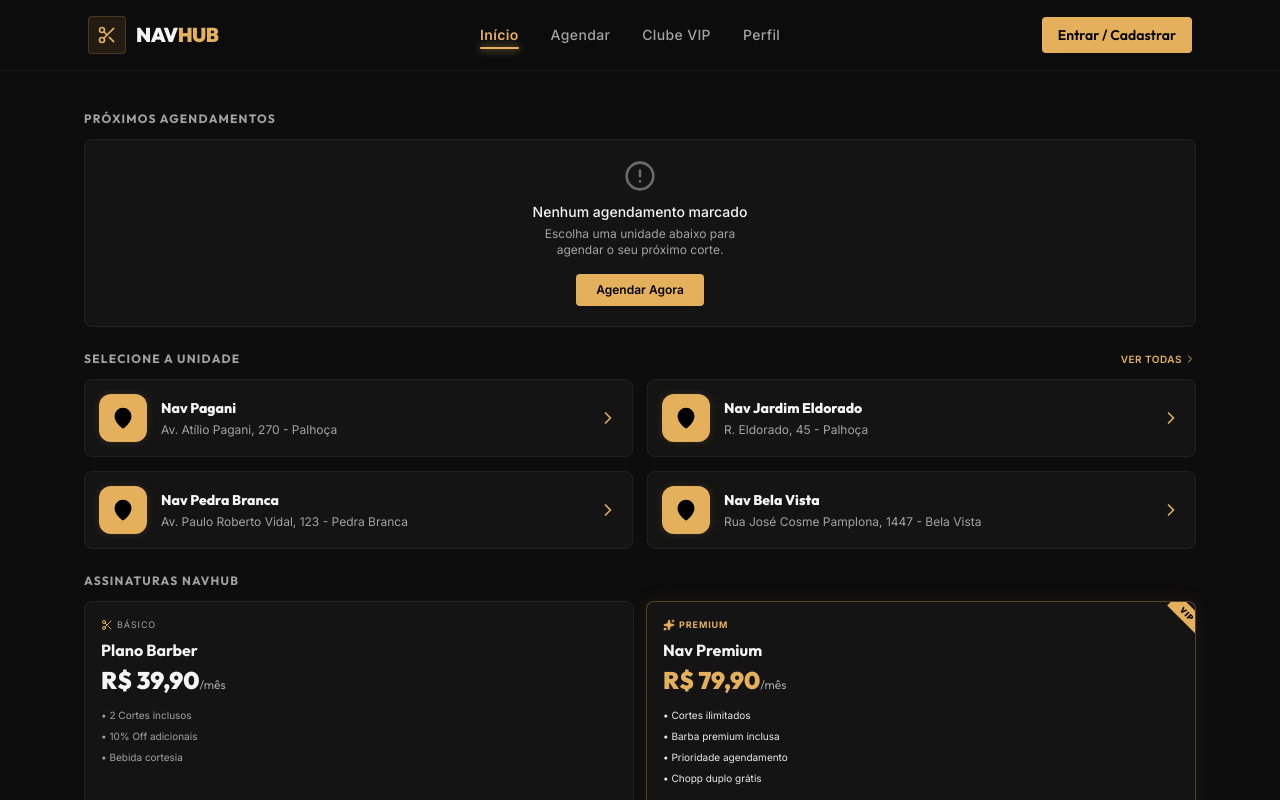
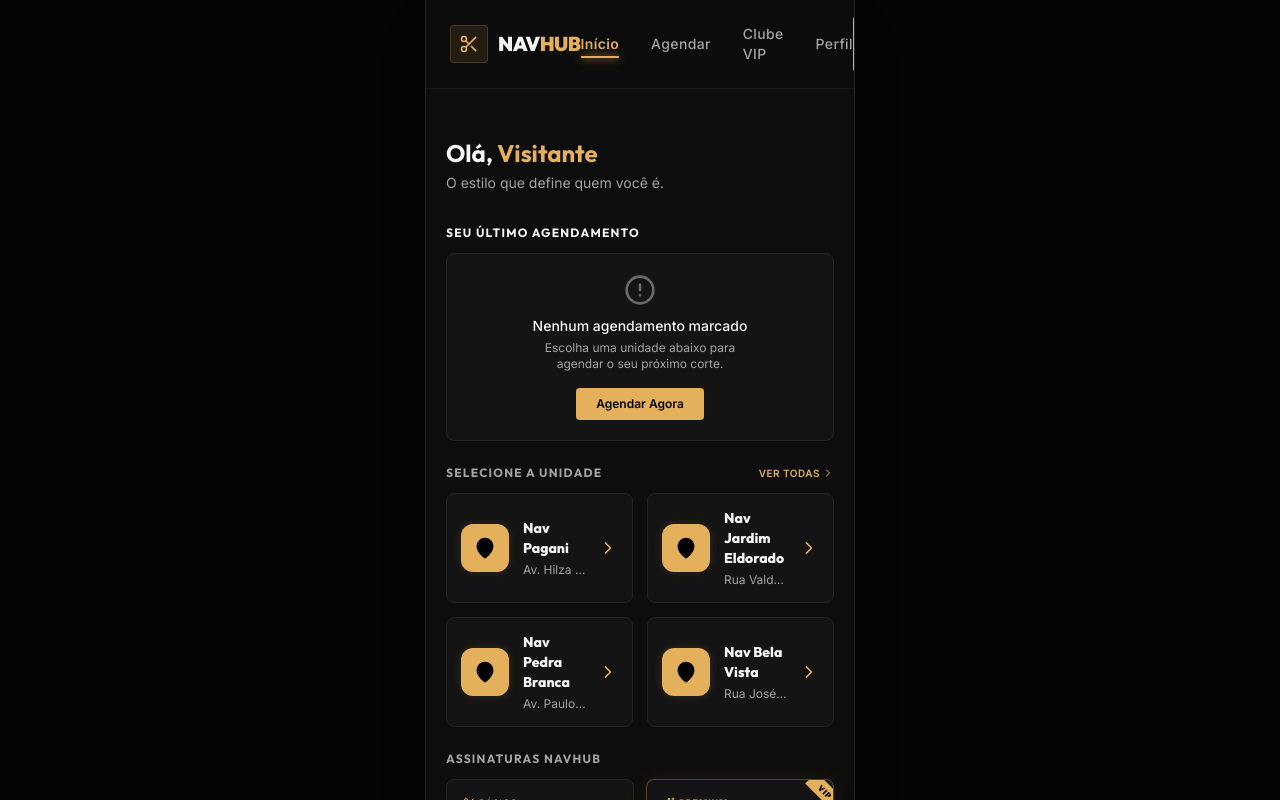
Before and after one commit to jefheee/navhub, a Next.js app: page / in a window 1280 px wide. Shown: the top 800 px of the page. Built offline with nearby package versions, Linux system fonts and the light colour scheme.

Commit message:
feat: implement home dashboard and scheduling context initialization

```diff
--- a/src/app/agendamento/profissional-data/page.tsx
+++ b/src/app/agendamento/profissional-data/page.tsx
@@ -162,7 +162,7 @@
   if (!selectedUnit || !selectedService) return null;
 
   return (
-    <div className="py-2 pb-8 flex flex-col gap-6">
+    <div className="py-2 pb-32 flex flex-col gap-6">
 
       {/* Active Appointments Banner */}
       {activeAppointments.length > 0 && (
@@ -328,15 +328,15 @@
 
       </div>
 
-      {/* Call to Action Bar */}
-      <div className="mt-8 mb-4 w-full p-4 bg-nav-card border border-nav-border/50 rounded-xl shadow-[0_0_20px_rgba(229,176,92,0.05)]">
+      {/* Floating Call to Action Bar constrained to 430px */}
+      <div className="fixed bottom-6 left-1/2 -translate-x-1/2 w-[calc(100%-2.5rem)] max-w-[calc(430px-2.5rem)] z-50 pwa-bottom">
         <button
           disabled={!isFormValid || isSubmitting}
           onClick={handleConfirm}
-          className={`w-full py-4 flex items-center justify-center gap-2 font-bold font-display rounded-lg transition-all cursor-pointer ${
+          className={`w-full py-4 flex items-center justify-center gap-2 font-bold font-display rounded-2xl shadow-2xl transition-all cursor-pointer ${
             isFormValid && !isSubmitting
-              ? 'bg-nav-gold text-black hover:bg-yellow-500 shadow-[0_0_15px_rgba(229,176,92,0.2)] active:scale-[0.98]'
-              : 'bg-neutral-800 text-neutral-500 border border-neutral-700 cursor-not-allowed'
+              ? 'bg-nav-gold text-black hover:bg-yellow-500 hover:shadow-[0_0_20px_rgba(229,176,92,0.4)] active:scale-[0.98]'
+              : 'bg-neutral-800 text-neutral-500 border border-neutral-700 cursor-not-allowed opacity-90'
           }`}
         >
           {isSubmitting ? (
@@ -347,7 +347,7 @@
           ) : (
             <>
               <Check className="w-5 h-5 stroke-[3]" />
-              <span>Confirmar Agendamento</span>
+              <span>Agendar Horário</span>
             </>
           )}
         </button>
--- a/src/app/layout.tsx
+++ b/src/app/layout.tsx
@@ -52,9 +52,9 @@
     >
       <body className="bg-[#050505] text-foreground font-sans min-h-screen flex flex-col overflow-x-hidden">
         <SchedulingProvider>
-          <div className="flex-1 flex flex-col w-full bg-[#0D0D0D] min-h-screen pb-24 md:pb-0 relative">
+          <div className="flex-1 flex flex-col w-full max-w-[430px] mx-auto min-h-[100dvh] bg-[#0D0D0D] text-[#F5F5F5] relative shadow-2xl border-x border-[#222] overflow-x-hidden">
             <Header />
-            <main className="flex-1 flex flex-col w-full max-w-6xl mx-auto px-5 py-4 md:py-8">
+            <main className="flex-1 flex flex-col w-full px-5 py-4 pb-28">
               {children}
             </main>
             <Footer />
--- a/src/app/page.tsx
+++ b/src/app/page.tsx
@@ -64,17 +64,37 @@
   };
 
   return (
-    <div ref={containerRef} className="flex flex-col gap-6 py-2 pb-12">
+    <div ref={containerRef} className="flex flex-col gap-6 pb-12 w-full relative">
+
+      {/* Hero Background */}
+      <div className="absolute top-0 left-0 w-full h-[45vh] -z-10 overflow-hidden">
+        <img
+          src="/hero.jpeg"
+          alt="NavHub Hero"
+          className="absolute top-0 left-0 w-full h-full object-cover opacity-80"
+        />
+        <div className="absolute inset-0 bg-gradient-to-b from-[#0D0D0D]/10 via-[#0D0D0D]/70 to-[#0D0D0D]" />
+      </div>
+
+      {/* Header/Greeting */}
+      <section className="reveal-item pt-8 mb-2">
+        <h2 className="text-2xl font-display font-bold text-nav-text-light">
+          Olá, <span className="text-nav-gold">{isAuthenticated ? userProfile.name : 'Visitante'}</span>
+        </h2>
+        <p className="text-nav-text-muted text-sm mt-1">
+          O estilo que define quem você é.
+        </p>
+      </section>
 
       {/* Appointment Section */}
       <section className="reveal-item">
         <div className="flex justify-between items-center mb-3">
-          <h3 className="text-xs uppercase tracking-widest text-nav-text-muted font-bold font-display">
-            Próximos Agendamentos
+          <h3 className="text-xs uppercase tracking-widest text-nav-text-light font-bold font-display">
+            Seu Último Agendamento
           </h3>
           {activeAppointments.length > 0 && (
             <span className="text-[10px] bg-nav-gold/15 text-nav-gold border border-nav-gold/30 px-2.5 py-0.5 rounded-full font-bold font-display">
-              {activeAppointments.length === 1 ? '1 Agendamento Ativo' : `${activeAppointments.length} Agendamentos Ativos`}
+              {activeAppointments.length} Ativo{activeAppointments.length !== 1 ? 's' : ''}
             </span>
           )}
         </div>
--- a/src/context/SchedulingContext.tsx
+++ b/src/context/SchedulingContext.tsx
@@ -85,14 +85,14 @@
   {
     id: 'unit-1',
     name: 'Nav Pagani',
-    address: 'Av. Atílio Pagani, 270 - Palhoça',
+    address: 'Av. Hilza Terezinha Pagani, 289 - Pagani',
     image: 'https://images.unsplash.com/photo-1599351431202-1e0f0137899a?auto=format&fit=crop&w=800&q=80',
     rating: '4.9',
   },
   {
     id: 'unit-2',
     name: 'Nav Jardim Eldorado',
-    address: 'R. Eldorado, 45 - Palhoça',
+    address: 'Rua Valdemar Vieira, 123 - Jardim Eldorado',
     image: 'https://images.unsplash.com/photo-1516975080664-ed2fc6a32937?auto=format&fit=crop&w=800&q=80',
     rating: '4.8',
   },
@@ -129,52 +129,52 @@
   },
   {
     id: 'srv-3',
-    name: 'Barba Premium',
-    price: 45,
-    duration: '40 min',
-    description: 'Tratamento completo com toalha quente, óleo hidratante, massagem facial e navalha afiada.',
+    name: 'Corte Premium',
+    price: 100,
+    duration: '70 min',
+    description: 'Corte de alto nível com visagismo, toalha quente e massagem facial.',
   },
   {
     id: 'srv-4',
-    name: 'Combo Nav (Corte + Barba)',
-    price: 95,
+    name: 'Corte + Barba',
+    price: 80,
     duration: '60 min',
-    description: 'O serviço supremo da casa. Corte clássico ou degradê e tratamento de barba premium.',
+    description: 'Corte clássico ou degradê e tratamento de barba premium em uma sessão.',
   },
 ];
 
 const mockBarbers: Barber[] = [
   {
     id: 'barber-1',
-    name: 'Marcos Silva',
+    name: 'Daniel Quirino',
     role: 'Barbeiro Master / Visagista',
     image: 'https://images.unsplash.com/photo-1618077360395-f3068be8e001?auto=format&fit=crop&w=400&q=80',
     rating: '4.9',
   },
   {
     id: 'barber-2',
-    name: 'Rafael Costa',
+    name: 'Igor Araujo',
     role: 'Especialista em Degradê',
     image: 'https://images.unsplash.com/photo-1519085360753-af0119f7cbe7?auto=format&fit=crop&w=400&q=80',
     rating: '4.8',
   },
   {
     id: 'barber-3',
-    name: 'Thiago Oliveira',
+    name: 'Jefherson Luiz',
     role: 'Barbeiro Sênior / Specialist',
     image: 'https://images.unsplash.com/photo-1520699049698-acd2fce18738?auto=format&fit=crop&w=400&q=80',
     rating: '5.0',
   },
   {
     id: 'barber-4',
-    name: 'Lucas Santos',
+    name: 'Maicon Lodetti',
     role: 'Especialista em Barba / Beard Stylist',
     image: 'https://images.unsplash.com/photo-1621644793614-2795a25f187a?auto=format&fit=crop&w=400&q=80',
     rating: '4.9',
   },
   {
     id: 'barber-5',
-    name: 'Felipe Almeida',
+    name: 'Mauricio Garcia',
     role: 'Cortes Clássicos & Modernos',
     image: 'https://images.unsplash.com/photo-1583712704256-4dc01642139b?auto=format&fit=crop&w=400&q=80',
     rating: '4.9',
```
Also changed, not shown: public/hero.jpeg (added).
